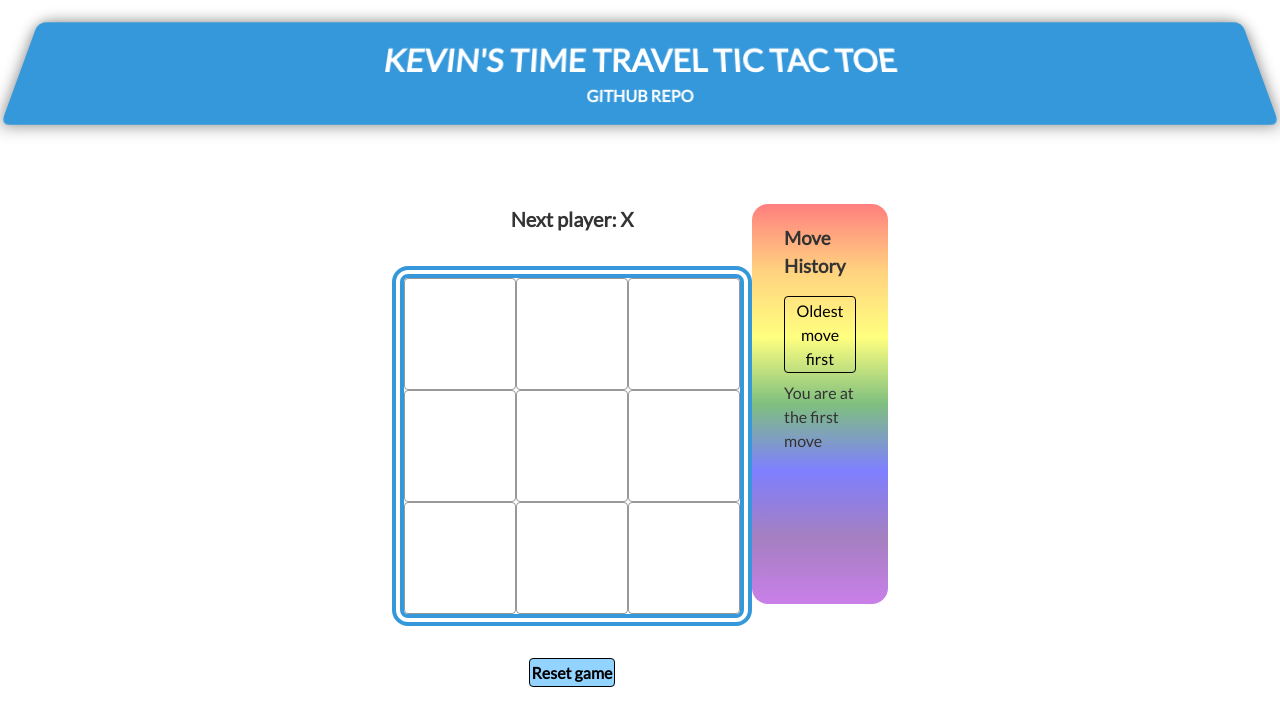
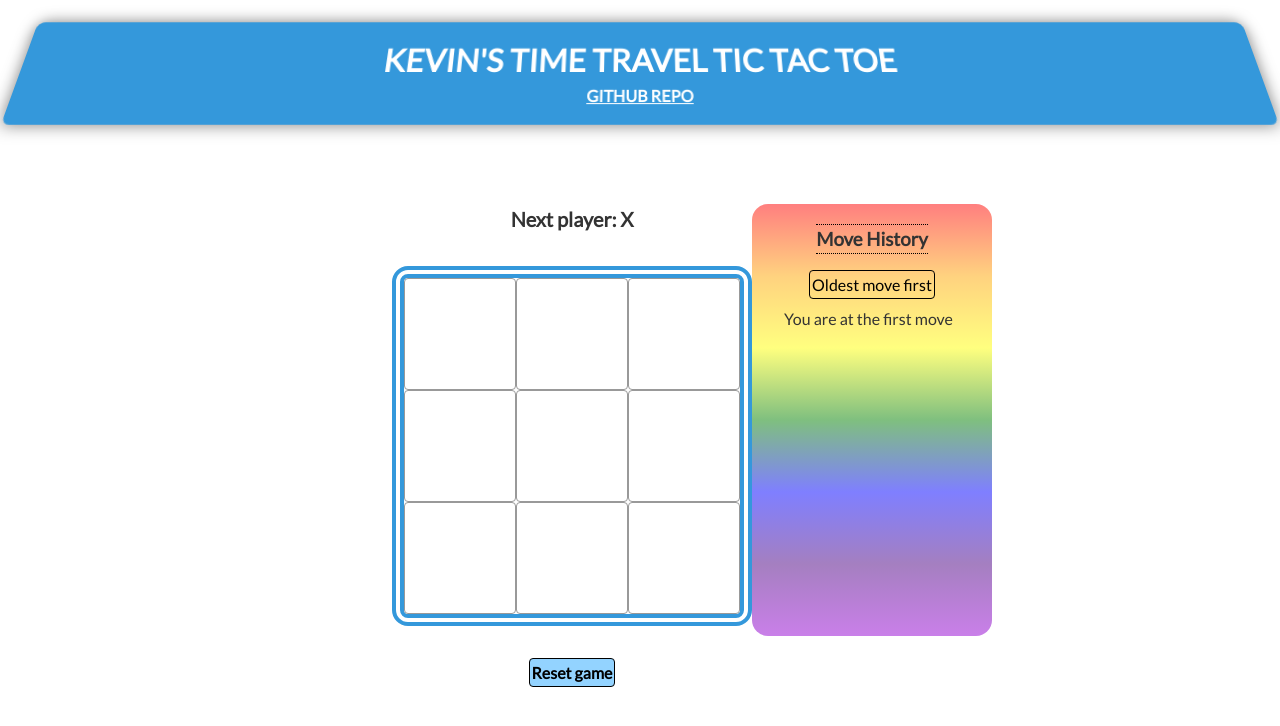
Before and after one commit to zkevinbai/tictactoe_two, a React (Create React App) app: page / in a window 1280 px wide. Shown: the top 726 px of the page. Built offline with nearby package versions, Linux system fonts and the light colour scheme.

Commit message:
Alignments

```diff
--- a/src/ticTacToe/Game.css
+++ b/src/ticTacToe/Game.css
@@ -26,6 +26,11 @@ button:hover {
     transform: perspective(300px) rotateX(10deg);
     transition: transform 0.3s, box-shadow 0.3s;
 }
+
+.title>a {
+    text-decoration: underline;
+}
+
 /*
 .title:hover {
     transform: perspective(300px) rotateX(0deg) translateZ(10px);
@@ -146,7 +151,8 @@ background: radial-gradient(circle at center,
     align-items: flex-start;
     justify-self: center;
     /* Align content to the top */
-    max-height: 25rem;
+    max-height: 27rem;
+    width: 15rem;
     /* Set a maximum height if needed, so it scrolls when it exceeds this height */
     overflow-y: auto;
     /* Add vertical scroll when content exceeds the container height */
@@ -164,6 +170,8 @@ background: radial-gradient(circle at center,
     align-self: center;
     margin-bottom: 1rem;
     font-weight: bold;
+    border-top: 0.1rem dotted black;
+    border-bottom: 0.1rem dotted black;
 }
 
 .reversed-ol {
```
